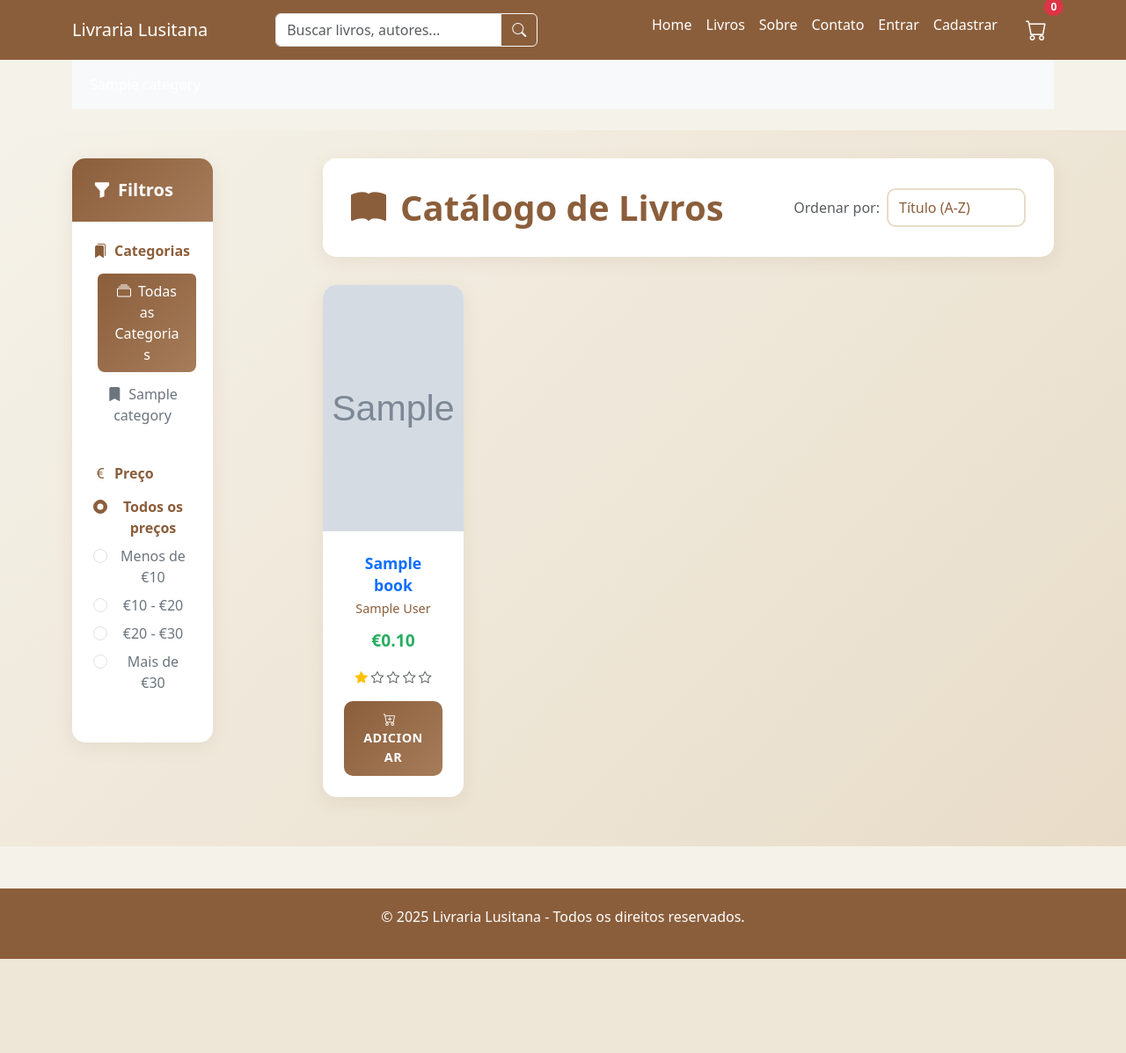
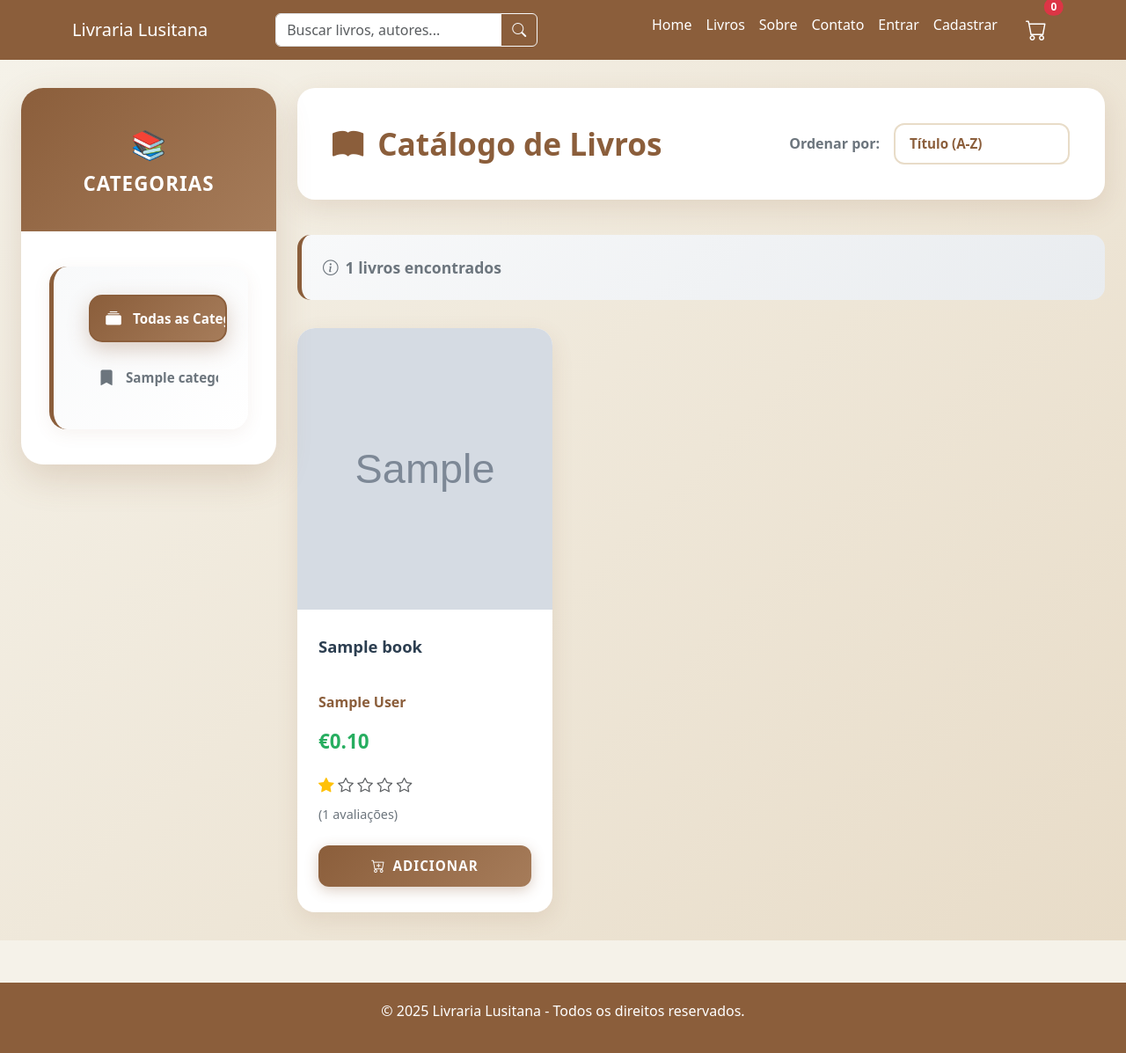
Before and after one commit to notsolimpbizkit/livraria-lusitana, a Django app: page /books/ in a window 1280 px wide. Shown: the whole page at 88% size. Before the commit the page ends 1090 px from the top, so only its background shows below. Run offline with Django 5.2, Linux system fonts and the light colour scheme; tables that the repository leaves empty hold one stand-in row (values such as "Sample post"); grey boxes marked "Sample" are stand-in pictures.

Commit message:
Minor style changes to the base.html file. Added the book cover images

```diff
--- a/books/templates/books/book_list.html
+++ b/books/templates/books/book_list.html
@@ -13,173 +13,267 @@
 
   .filter-sidebar {
     background: white;
-    border-radius: 15px;
-    box-shadow: 0 5px 20px rgba(139, 94, 59, 0.1);
+    border-radius: 25px;
+    box-shadow: 0 15px 40px rgba(139, 94, 59, 0.2);
     padding: 0;
     overflow: hidden;
     border: none;
+    height: fit-content;
+    position: sticky;
+    top: 2rem;
+    width: 100%;
   }
 
   .filter-header {
     background: linear-gradient(135deg, #8b5e3b 0%, #a67c5a 100%);
     color: white;
-    padding: 1.5rem;
+    padding: 2.5rem 2rem;
     margin: 0;
     border: none;
+    text-align: center;
+    position: relative;
+    overflow: hidden;
+  }
+
+  .filter-header::before {
+    content: '';
+    position: absolute;
+    top: -50%;
+    left: -50%;
+    width: 200%;
+    height: 200%;
+    background: rgba(255, 255, 255, 0.1);
+    transform: rotate(45deg);
+    animation: shimmer 4s infinite;
+  }
+
+  @keyframes shimmer {
+    0% { transform: translateX(-100%) translateY(-100%) rotate(45deg); }
+    100% { transform: translateX(100%) translateY(100%) rotate(45deg); }
   }
 
   .filter-header h5 {
     margin: 0;
-    font-weight: 600;
+    font-weight: 700;
+    font-size: 1.4rem;
     display: flex;
     align-items: center;
+    justify-content: center;
+    position: relative;
+    z-index: 2;
+    text-transform: uppercase;
+    letter-spacing: 1px;
+  }
+
+  .filter-header .filter-icon {
+    font-size: 2rem;
+    margin-bottom: 0.5rem;
+    position: relative;
+    z-index: 2;
   }
 
   .filter-body {
-    padding: 1.5rem;
+    padding: 2.5rem 2rem;
   }
 
   .filter-section {
-    margin-bottom: 2rem;
+    margin-bottom: 3rem;
+    background: linear-gradient(135deg, #f8f9fa 0%, #ffffff 100%);
+    border-radius: 20px;
+    padding: 2rem;
+    border-left: 5px solid #8b5e3b;
+    box-shadow: 0 5px 20px rgba(139, 94, 59, 0.08);
+    transition: transform 0.3s ease, box-shadow 0.3s ease;
   }
 
-  .filter-section h6 {
-    color: #8b5e3b;
-    font-weight: 600;
-    margin-bottom: 1rem;
+  .filter-section:hover {
+    transform: translateY(-3px);
+    box-shadow: 0 10px 30px rgba(139, 94, 59, 0.15);
+  }
+
+  .filter-section:last-child {
+    margin-bottom: 0;
+  }
+
+
+
+  .category-links {
+    display: flex;
+    flex-direction: column;
+    gap: 0.8rem;
+  }
+
+  .category-link {
     display: flex;
     align-items: center;
+    padding: 12px 16px;
+    border-radius: 15px;
+    text-decoration: none;
+    color: #6c757d;
+    font-weight: 600;
+    font-size: 0.95rem;
+    transition: all 0.3s ease;
+    background: transparent;
+    border: 2px solid transparent;
+    position: relative;
+    overflow: hidden;
+    white-space: nowrap;
   }
 
-  .list-group-item {
-    border: none;
-    border-radius: 8px;
-    margin-bottom: 5px;
-    transition: all 0.3s ease;
-    color: #6c757d;
+  .category-link::before {
+    content: '';
+    position: absolute;
+    top: 0;
+    left: -100%;
+    width: 100%;
+    height: 100%;
+    background: linear-gradient(90deg, transparent, rgba(139, 94, 59, 0.1), transparent);
+    transition: left 0.6s ease;
   }
 
-  .list-group-item:hover {
-    background-color: #f8f9fa;
-    transform: translateX(5px);
+  .category-link:hover {
+    background: linear-gradient(135deg, #f8f9fa 0%, #e9ecef 100%);
     color: #8b5e3b;
+    transform: translateX(8px);
+    border-color: #e8dcc8;
   }
 
-  .list-group-item.active {
-    background: linear-gradient(135deg, #8b5e3b 0%, #a67c5a 100%);
-    border-color: #8b5e3b;
-    transform: translateX(5px);
+  .category-link:hover::before {
+    left: 100%;
   }
 
-  .form-check-input:checked {
-    background-color: #8b5e3b;
+  .category-link.active {
+    background: linear-gradient(135deg, #8b5e3b 0%, #a67c5a 100%);
+    color: white;
+    transform: translateX(8px);
+    box-shadow: 0 8px 25px rgba(139, 94, 59, 0.3);
     border-color: #8b5e3b;
   }
 
-  .form-check-label {
-    color: #6c757d;
-    transition: color 0.3s ease;
+  .category-link i {
+    margin-right: 12px;
+    font-size: 1.1rem;
+    width: 20px;
+    text-align: center;
+    flex-shrink: 0;
   }
 
-  .form-check-input:checked + .form-check-label {
-    color: #8b5e3b;
-    font-weight: 600;
-  }
+
 
   .book-card {
     background: white;
-    border-radius: 15px;
-    box-shadow: 0 5px 20px rgba(139, 94, 59, 0.1);
+    border-radius: 20px;
+    box-shadow: 0 8px 25px rgba(139, 94, 59, 0.12);
     border: none;
     transition: all 0.3s ease;
     overflow: hidden;
+    height: 100%;
   }
 
   .book-card:hover {
-    transform: translateY(-10px);
-    box-shadow: 0 15px 40px rgba(139, 94, 59, 0.2);
+    transform: translateY(-12px);
+    box-shadow: 0 20px 50px rgba(139, 94, 59, 0.25);
   }
 
   .book-cover {
-    height: 280px;
+    height: 320px;
     object-fit: cover;
     transition: transform 0.3s ease;
+    width: 100%;
   }
 
   .book-card:hover .book-cover {
-    transform: scale(1.05);
+    transform: scale(1.08);
   }
 
   .book-card-body {
-    padding: 1.5rem;
+    padding: 1.8rem 1.5rem;
+    display: flex;
+    flex-direction: column;
+    height: calc(100% - 320px);
   }
 
   .book-title {
-    font-size: 1.1rem;
-    font-weight: 600;
-    color: #8b5e3b;
-    margin-bottom: 0.5rem;
+    font-size: 1.15rem;
+    font-weight: 700;
+    color: #2c3e50;
+    margin-bottom: 0.8rem;
     line-height: 1.4;
-    height: 2.8rem;
+    height: 3.2rem;
     overflow: hidden;
     display: -webkit-box;
     -webkit-line-clamp: 2;
     -webkit-box-orient: vertical;
   }
 
+  .book-title a {
+    color: #2c3e50;
+    text-decoration: none;
+    transition: color 0.3s ease;
+  }
+
+  .book-title a:hover {
+    color: #8b5e3b;
+  }
+
   .book-author {
     color: #8b5e3b;
-    font-size: 0.9rem;
-    margin-bottom: 0.75rem;
+    font-size: 1rem;
+    font-weight: 600;
+    margin-bottom: 1rem;
   }
 
   .book-price {
-    font-size: 1.2rem;
+    font-size: 1.4rem;
     font-weight: 700;
     color: #27ae60;
-    margin-bottom: 1rem;
+    margin-bottom: 1.2rem;
   }
 
   .book-rating {
-    margin-bottom: 1rem;
-    font-size: 0.9rem;
+    margin-bottom: 1.5rem;
+    font-size: 1rem;
   }
 
   .rating-stars {
     color: #ffc107;
-    margin-right: 0.5rem;
+    margin-bottom: 0.5rem;
+    font-size: 1.1rem;
   }
 
   .rating-count {
     color: #6c757d;
-    font-size: 0.8rem;
+    font-size: 0.9rem;
+    font-weight: 500;
   }
 
   .btn-add-cart {
     background: linear-gradient(135deg, #8b5e3b 0%, #a67c5a 100%);
     border: none;
-    border-radius: 10px;
-    padding: 10px 20px;
-    font-weight: 600;
+    border-radius: 12px;
+    padding: 12px 24px;
+    font-weight: 700;
     text-transform: uppercase;
-    letter-spacing: 0.5px;
-    font-size: 0.9rem;
+    letter-spacing: 1px;
+    font-size: 0.95rem;
     transition: all 0.3s ease;
     width: 100%;
+    margin-top: auto;
+    box-shadow: 0 4px 15px rgba(139, 94, 59, 0.3);
   }
 
   .btn-add-cart:hover {
     transform: translateY(-2px);
-    box-shadow: 0 5px 15px rgba(139, 94, 59, 0.4);
+    box-shadow: 0 8px 25px rgba(139, 94, 59, 0.4);
     background: linear-gradient(135deg, #a67c5a 0%, #8b5e3b 100%);
   }
 
   .catalog-header {
     background: white;
-    border-radius: 15px;
-    box-shadow: 0 5px 20px rgba(139, 94, 59, 0.1);
-    padding: 2rem;
-    margin-bottom: 2rem;
+    border-radius: 20px;
+    box-shadow: 0 10px 30px rgba(139, 94, 59, 0.15);
+    padding: 2.5rem;
+    margin-bottom: 2.5rem;
     border: none;
   }
 
@@ -189,123 +283,221 @@
     margin: 0;
     display: flex;
     align-items: center;
+    font-size: 2.2rem;
+  }
+
+  .sort-controls {
+    display: flex;
+    align-items: center;
+    gap: 1rem;
+  }
+
+  .sort-label {
+    color: #6c757d;
+    font-weight: 600;
+    white-space: nowrap;
+    font-size: 1rem;
   }
 
   .sort-select {
     border: 2px solid #e8dcc8;
-    border-radius: 10px;
-    padding: 8px 12px;
+    border-radius: 12px;
+    padding: 10px 16px;
     background: white;
     color: #8b5e3b;
-    font-weight: 500;
+    font-weight: 600;
+    font-size: 0.95rem;
+    min-width: 200px;
   }
 
   .sort-select:focus {
     border-color: #8b5e3b;
-    box-shadow: 0 0 0 0.2rem rgba(139, 94, 59, 0.25);
+    box-shadow: 0 0 0 0.25rem rgba(139, 94, 59, 0.25);
   }
 
   .empty-state {
     text-align: center;
-    padding: 4rem 2rem;
+    padding: 5rem 3rem;
     background: white;
-    border-radius: 15px;
-    box-shadow: 0 5px 20px rgba(139, 94, 59, 0.1);
+    border-radius: 20px;
+    box-shadow: 0 10px 30px rgba(139, 94, 59, 0.15);
   }
 
   .empty-state i {
-    font-size: 4rem;
+    font-size: 5rem;
     color: #e8dcc8;
+    margin-bottom: 2rem;
+  }
+
+  .empty-state h4 {
+    color: #8b5e3b;
+    font-weight: 700;
     margin-bottom: 1rem;
+  }
+
+  .empty-state p {
+    color: #6c757d;
+    font-size: 1.1rem;
+  }
+
+  .books-grid {
+    display: grid;
+    grid-template-columns: repeat(auto-fill, minmax(280px, 1fr));
+    gap: 2rem;
+  }
+
+  .catalog-stats {
+    background: linear-gradient(135deg, #f8f9fa 0%, #e9ecef 100%);
+    border-radius: 15px;
+    padding: 1.5rem;
+    margin-bottom: 2rem;
+    border-left: 5px solid #8b5e3b;
+  }
+
+  .catalog-stats p {
+    margin: 0;
+    color: #6c757d;
+    font-weight: 600;
+    font-size: 1.1rem;
+  }
+
+  /* Responsive adjustments */
+  @media (max-width: 1400px) {
+    .books-grid {
+      grid-template-columns: repeat(auto-fill, minmax(260px, 1fr));
+      gap: 1.5rem;
+    }
+  }
+
+  @media (max-width: 1200px) {
+    .books-grid {
+      grid-template-columns: repeat(auto-fill, minmax(240px, 1fr));
+    }
+
+    .catalog-header {
+      padding: 2rem;
+    }
+
+    .catalog-title {
+      font-size: 1.8rem;
+    }
+  }
+
+  @media (max-width: 992px) {
+    .filter-sidebar {
+      position: static;
+      margin-bottom: 2rem;
+    }
+
+    .books-grid {
+      grid-template-columns: repeat(auto-fill, minmax(220px, 1fr));
+    }
+
+    .catalog-header .d-flex {
+      flex-direction: column;
+      gap: 1.5rem;
+      align-items: flex-start !important;
+    }
+
+    .sort-controls {
+      width: 100%;
+      justify-content: space-between;
+    }
+  }
+
+  @media (max-width: 768px) {
+    .filter-body {
+      padding: 2rem 1.5rem;
+    }
+
+    .filter-section {
+      padding: 1.5rem;
+    }
+
+    .category-link {
+      font-size: 0.9rem;
+      padding: 10px 14px;
+    }
+  }
+
+  @media (max-width: 576px) {
+    .books-grid {
+      grid-template-columns: repeat(auto-fill, minmax(200px, 1fr));
+      gap: 1rem;
+    }
+
+    .book-cover {
+      height: 280px;
+    }
+
+    .book-card-body {
+      padding: 1.5rem 1.2rem;
+      height: calc(100% - 280px);
+    }
+
+    .catalog-header {
+      padding: 1.5rem;
+    }
+
+    .filter-body {
+      padding: 1.5rem;
+    }
+
+    .filter-section {
+      padding: 1.2rem;
+    }
+
+    .category-link {
+      font-size: 0.85rem;
+      padding: 8px 12px;
+    }
   }
 </style>
 {% endblock %}
 
 {% block content %}
 <div class="book-catalog-container">
-  <div class="container">
+  <div class="container-fluid px-4">
     <div class="row">
       <!-- Filter Sidebar -->
-      <div class="col-lg-3 mb-4">
+      <div class="col-xl-3 col-lg-4 col-md-5 mb-4">
         <div class="card filter-sidebar">
           <div class="filter-header">
-            <h5><i class="bi bi-funnel-fill me-2"></i>Filtros</h5>
+            <div class="filter-icon">📚</div>
+            <h5>Categorias</h5>
           </div>
           <div class="filter-body">
-            <form method="get" id="filter-form">
+            <!-- Categories Section -->
             <div class="filter-section">
-                <h6><i class="bi bi-bookmarks-fill me-2"></i>Categorias</h6>
-                <div class="list-group">
-                  <a href="{% url 'book_list' %}" class="list-group-item list-group-item-action {% if not selected_category_id %}active{% endif %}">
-                    <i class="bi bi-collection me-2"></i>Todas as Categorias
+              <div class="category-links">
+                <a href="{% url 'book_list' %}" class="category-link {% if not selected_category_id %}active{% endif %}">
+                  <i class="bi bi-collection-fill"></i>
+                  <span>Todas as Categorias</span>
                 </a>
                 {% for category in categories %}
                 <a href="{% url 'book_list' %}?category={{ category.id }}"
-                     class="list-group-item list-group-item-action {% if selected_category_id == category.id|stringformat:'s' %}active{% endif %}">
-                    <i class="bi bi-bookmark-fill me-2"></i>{{ category.name }}
+                   class="category-link {% if selected_category_id == category.id|stringformat:'s' %}active{% endif %}">
+                  <i class="bi bi-bookmark-fill"></i>
+                  <span>{{ category.name }}</span>
                 </a>
                 {% endfor %}
               </div>
             </div>
-
-              <div class="filter-section">
-                <h6><i class="bi bi-currency-euro me-2"></i>Preço</h6>
-                <div class="form-check mb-2">
-                  <input class="form-check-input" type="radio" name="price" id="price-all" value=""
-                         {% if not selected_price_range %}checked{% endif %} onchange="this.form.submit()">
-                  <label class="form-check-label" for="price-all">
-                    Todos os preços
-                  </label>
-                </div>
-                <div class="form-check mb-2">
-                  <input class="form-check-input" type="radio" name="price" id="price-under10" value="under10"
-                         {% if selected_price_range == 'under10' %}checked{% endif %} onchange="this.form.submit()">
-                  <label class="form-check-label" for="price-under10">
-                    Menos de €10
-                  </label>
-                </div>
-                <div class="form-check mb-2">
-                  <input class="form-check-input" type="radio" name="price" id="price-10to20" value="10to20"
-                         {% if selected_price_range == '10to20' %}checked{% endif %} onchange="this.form.submit()">
-                  <label class="form-check-label" for="price-10to20">
-                    €10 - €20
-                  </label>
-                </div>
-                <div class="form-check mb-2">
-                  <input class="form-check-input" type="radio" name="price" id="price-20to30" value="20to30"
-                         {% if selected_price_range == '20to30' %}checked{% endif %} onchange="this.form.submit()">
-                  <label class="form-check-label" for="price-20to30">
-                    €20 - €30
-                  </label>
-                </div>
-                <div class="form-check">
-                  <input class="form-check-input" type="radio" name="price" id="price-over30" value="over30"
-                         {% if selected_price_range == 'over30' %}checked{% endif %} onchange="this.form.submit()">
-                  <label class="form-check-label" for="price-over30">
-                    Mais de €30
-                  </label>
-                </div>
-              </div>
-
-              {% if selected_category_id %}
-              <input type="hidden" name="category" value="{{ selected_category_id }}">
-              {% endif %}
-            </form>
           </div>
         </div>
       </div>
 
-      <!-- Book List -->
-      <div class="col-lg-9">
+      <!-- Book List - Adjusted width -->
+      <div class="col-xl-9 col-lg-8 col-md-7">
         <div class="catalog-header">
           <div class="d-flex justify-content-between align-items-center">
             <h1 class="catalog-title">
               <i class="bi bi-book-fill me-3"></i>Catálogo de Livros
             </h1>
 
-            <div class="d-flex align-items-center">
-              <span class="me-2 text-muted">Ordenar por:</span>
-              <select class="form-select sort-select" id="sort-select" style="width: auto;">
+            <div class="sort-controls">
+              <span class="sort-label">Ordenar por:</span>
+              <select class="form-select sort-select" id="sort-select">
                 <option value="title" {% if selected_sort == 'title' %}selected{% endif %}>Título (A-Z)</option>
                 <option value="price_asc" {% if selected_sort == 'price_asc' %}selected{% endif %}>Preço ↑</option>
                 <option value="price_desc" {% if selected_sort == 'price_desc' %}selected{% endif %}>Preço ↓</option>
@@ -316,98 +508,92 @@
           </div>
         </div>
 
-        <div class="row">
         {% if books %}
+          <div class="catalog-stats">
+            <p><i class="bi bi-info-circle me-2"></i>{{ books|length }} livros encontrados</p>
+          </div>
+
+          <div class="books-grid">
             {% for book in books %}
-            <div class="col-md-6 col-lg-4 mb-4">
-              <div class="card book-card h-100">
+              <div class="book-card">
                 <a href="{% url 'book_detail' book.id %}">
                   {% if book.image %}
-                    <img src="{{ book.image.url }}" class="card-img-top book-cover" alt="{{ book.title }}">
+                    <img src="{{ book.image.url }}" class="book-cover" alt="{{ book.title }}">
                   {% else %}
-                    <img src="{% static 'images/book_placeholder.jpg' %}" class="card-img-top book-cover" alt="{{ book.title }}">
+                    <img src="{% static 'images/book_placeholder.jpg' %}" class="book-cover" alt="{{ book.title }}">
                   {% endif %}
                 </a>
-                <div class="card-body book-card-body d-flex flex-column">
+                <div class="book-card-body">
                   <h5 class="book-title">
-                    <a href="{% url 'book_detail' book.id %}" class="text-decoration-none">{{ book.title }}</a>
+                    <a href="{% url 'book_detail' book.id %}">{{ book.title }}</a>
                   </h5>
                   <p class="book-author">{{ book.author }}</p>
                   <p class="book-price">{{ book.formatted_price }}</p>
 
                   <!-- Rating display -->
-                  <div class="mb-3">
+                  <div class="book-rating">
+                    <div class="rating-stars">
                       {% if book.avg_rating and book.avg_rating > 0 %}
-                      <div class="ratings">
-                        <!-- Manual star display based on rounded rating -->
                         {% if book.avg_rating >= 1 %}
                           <i class="bi bi-star-fill text-warning"></i>
                         {% else %}
                           <i class="bi bi-star text-muted"></i>
                         {% endif %}
-
                         {% if book.avg_rating >= 2 %}
                           <i class="bi bi-star-fill text-warning"></i>
                         {% else %}
                           <i class="bi bi-star text-muted"></i>
                         {% endif %}
-
                         {% if book.avg_rating >= 3 %}
                           <i class="bi bi-star-fill text-warning"></i>
                         {% else %}
                           <i class="bi bi-star text-muted"></i>
                         {% endif %}
-
                         {% if book.avg_rating >= 4 %}
                           <i class="bi bi-star-fill text-warning"></i>
                         {% else %}
                           <i class="bi bi-star text-muted"></i>
                         {% endif %}
-
                         {% if book.avg_rating >= 5 %}
                           <i class="bi bi-star-fill text-warning"></i>
                         {% else %}
                           <i class="bi bi-star text-muted"></i>
                         {% endif %}
-
-                        {% comment %} <span class="ms-2">{{ book.avg_rating|floatformat:1 }} de 5 ({{ book.reviews.count }} avaliações)</span> {% endcomment %}
-                      </div>
                       {% else %}
-                      <div class="ratings">
                         <i class="bi bi-star text-muted"></i>
                         <i class="bi bi-star text-muted"></i>
                         <i class="bi bi-star text-muted"></i>
                         <i class="bi bi-star text-muted"></i>
                         <i class="bi bi-star text-muted"></i>
-                        <span class="ms-2 text-muted">Sem avaliações</span>
-                      </div>
                       {% endif %}
                     </div>
+                    <span class="rating-count">
+                      {% if book.avg_rating %}
+                        ({{ book.reviews.count }} avaliações)
+                      {% else %}
+                        (Sem avaliações)
+                      {% endif %}
+                    </span>
+                  </div>
 
-                  <div class="mt-auto">
                   <button class="btn btn-primary btn-add-cart js-add-to-cart" data-book-id="{{ book.id }}">
                     <i class="bi bi-cart-plus me-2"></i>Adicionar
                   </button>
                 </div>
               </div>
+            {% endfor %}
           </div>
-            </div>
-            {% endfor %}
         {% else %}
-            <div class="col-12">
           <div class="empty-state">
             <i class="bi bi-book"></i>
             <h4>Nenhum livro encontrado</h4>
-                <p class="text-muted">Nenhum livro corresponde aos filtros selecionados.</p>
-              </div>
+            <p>Nenhum livro corresponde aos filtros selecionados. Tente ajustar os filtros ou explorar outras categorias.</p>
           </div>
         {% endif %}
       </div>
     </div>
   </div>
 </div>
-</div>
-
 {% endblock %}
 
 {% block extra_js %}
--- a/templates/base.html
+++ b/templates/base.html
@@ -83,9 +83,9 @@
         </div>
     </nav>
 
-    {% if categories %}
+    {% comment %} {% if categories %}
     {% include 'components/category_nav.html' %}
-    {% endif %}
+    {% endif %} {% endcomment %}
 
     {% block content %}
         {% if messages %}
```
Also changed, not shown: media/books/book1.jpg (added), media/books/book10.jpg (added), media/books/book11.jpg (added), media/books/book2.jpg (added), media/books/book3.jpg (added), media/books/book4.jpg (added), media/books/book5.jpg (added), media/books/book6.jpg (added), media/books/book7.jpg (added), media/books/book8.jpg (added), media/books/book9.jpg (added). Lines whose indentation alone changed are shown as unchanged.
